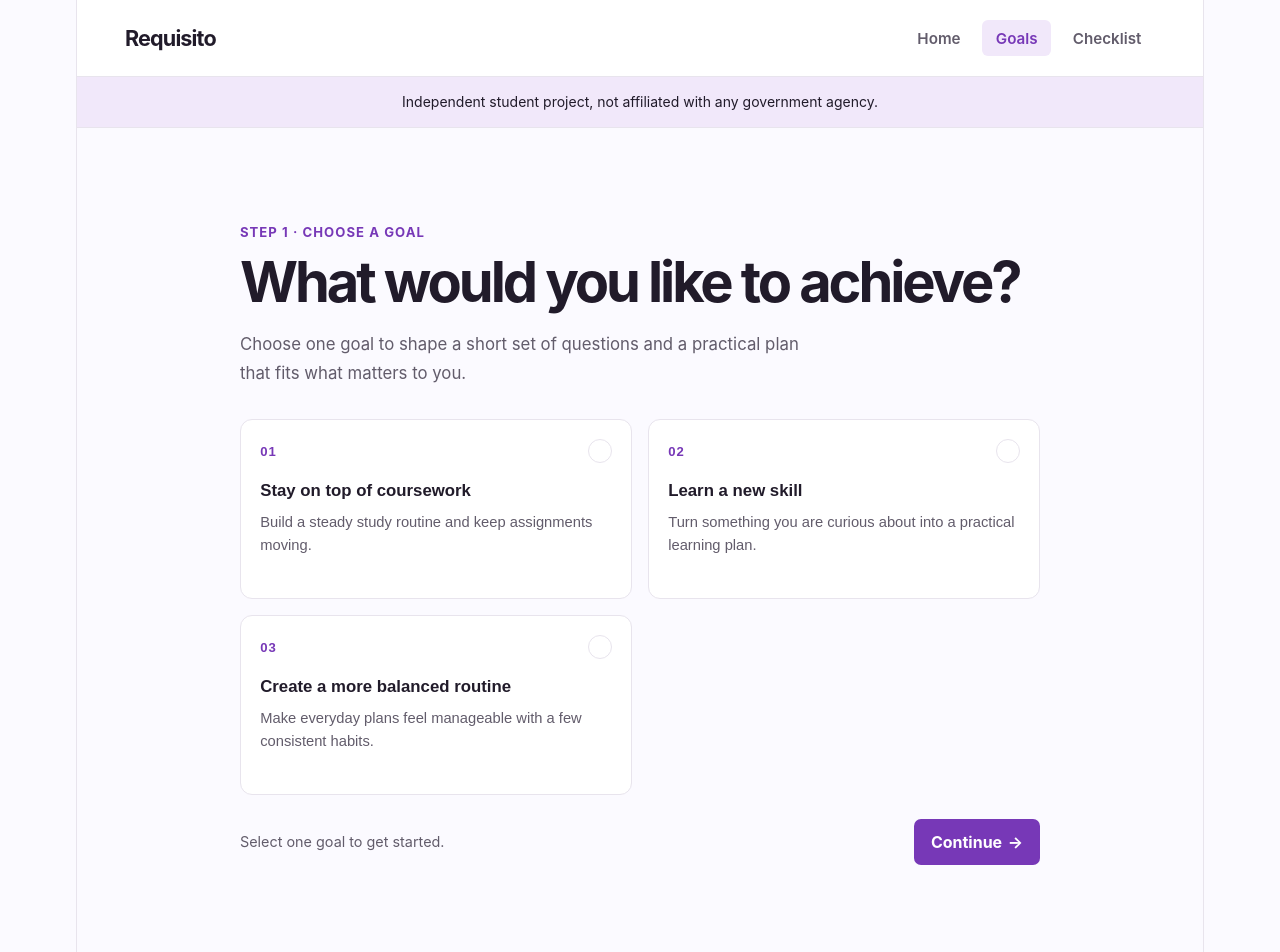
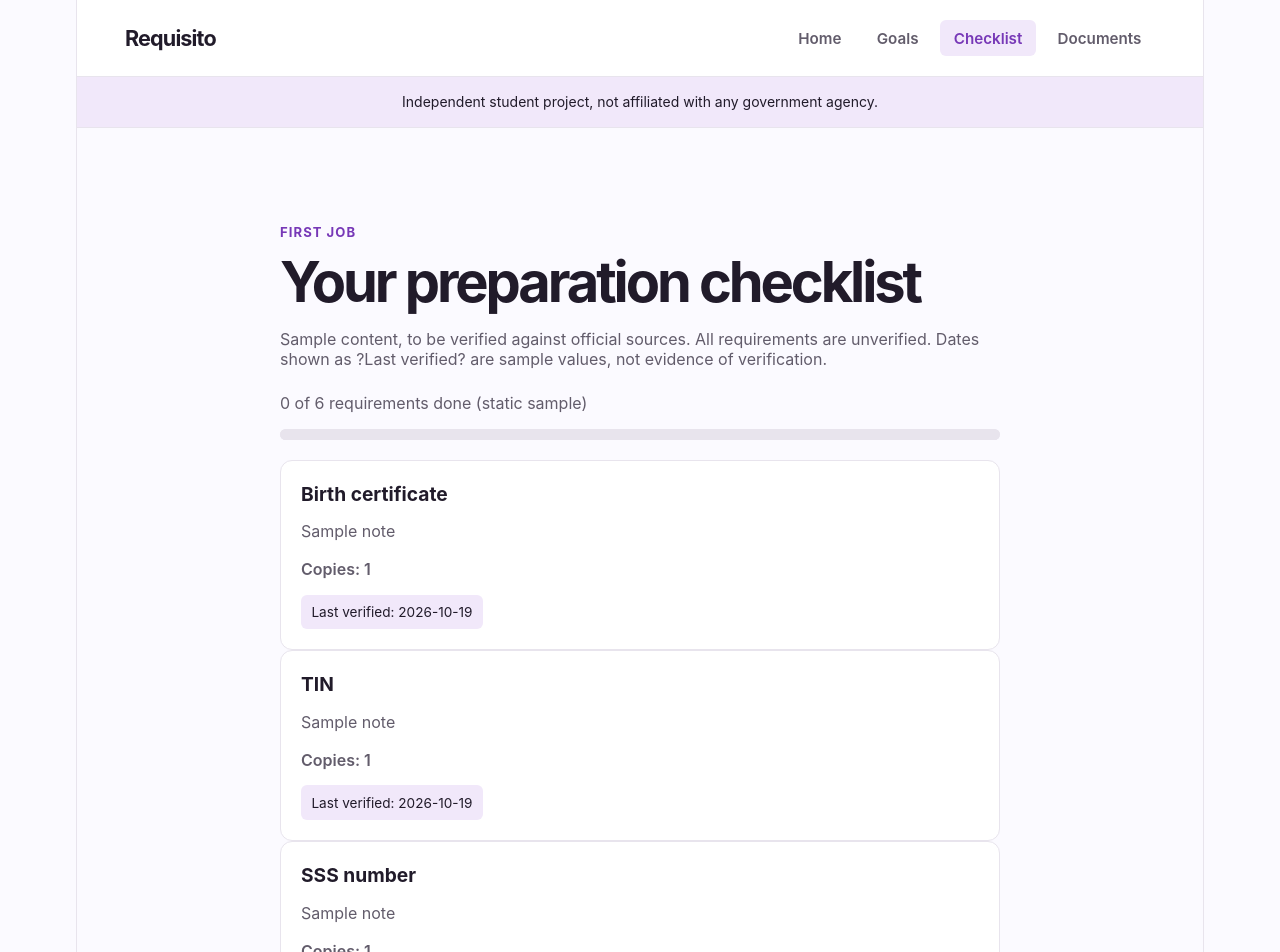
Before and after one commit to UIC-CCS-WEB-DEVELOPMENT-2026-2027/requisito, a React (Vite) app: page /checklist in a window 1280 px wide. Before the commit this address led to /goals. Shown: the top 952 px of the page. Built offline with nearby package versions, Linux system fonts and the light colour scheme.

Commit message:
feat: wire static dashboard checklist and documents pages

```diff
--- a/src/App.jsx
+++ b/src/App.jsx
@@ -1,77 +1,22 @@
-import { useState } from 'react'
-import { Navigate, Route, Routes } from 'react-router-dom'
+import { Route, Routes } from 'react-router-dom'
 import Layout from './components/Layout.jsx'
+import Home from './pages/Home.jsx'
+import Goals from './pages/Goals.jsx'
 import Checklist from './pages/Checklist.jsx'
-import Goals from './pages/Goals.jsx'
-import Home from './pages/Home.jsx'
+import Documents from './pages/Documents.jsx'
+import QuestionFlow from './pages/QuestionFlow.jsx'
 import NotFound from './pages/NotFound.jsx'
-import QuestionFlow from './pages/QuestionFlow.jsx'
 
+// Props: none.
 function App() {
-  const [selectedGoalId, setSelectedGoalId] = useState(null)
-  const [answers, setAnswers] = useState({})
-  const [completedTasks, setCompletedTasks] = useState({})
-  const [questionnaireComplete, setQuestionnaireComplete] = useState(false)
-
-  function selectGoal(goalId) {
-    if (goalId !== selectedGoalId) {
-      setAnswers({})
-      setCompletedTasks({})
-      setQuestionnaireComplete(false)
-    }
-
-    setSelectedGoalId(goalId)
-  }
-
   return (
     <Routes>
       <Route element={<Layout />}>
         <Route path="/" element={<Home />} />
-        <Route
-          path="/goals"
-          element={
-            <Goals selectedGoalId={selectedGoalId} onSelectGoal={selectGoal} />
-          }
-        />
-        <Route
-          path="/questions"
-          element={
-            selectedGoalId ? (
-              <QuestionFlow
-                goalId={selectedGoalId}
-                answers={answers}
-                onAnswersChange={setAnswers}
-                onComplete={() => setQuestionnaireComplete(true)}
-              />
-            ) : (
-              <Navigate replace to="/goals" />
-            )
-          }
-        />
-        <Route
-          path="/checklist"
-          element={
-            selectedGoalId && questionnaireComplete ? (
-              <Checklist
-                goalId={selectedGoalId}
-                answers={answers}
-                completedTasks={completedTasks}
-                onCompletedTasksChange={setCompletedTasks}
-                onStartOver={() => {
-                  setSelectedGoalId(null)
-                  setAnswers({})
-                  setCompletedTasks({})
-                  setQuestionnaireComplete(false)
-                }}
-              />
-            ) : (
-              <Navigate
-                replace
-                to={selectedGoalId ? '/questions' : '/goals'}
-              />
-            )
-          }
-        />
+        <Route path="/goals" element={<Goals />} />
+        <Route path="/checklist" element={<Checklist />} />
+        <Route path="/documents" element={<Documents />} />
+        <Route path="/questions" element={<QuestionFlow />} />
         <Route path="*" element={<NotFound />} />
       </Route>
     </Routes>
--- a/src/components/Layout.jsx
+++ b/src/components/Layout.jsx
@@ -3,6 +3,7 @@ import DisclaimerBanner from './DisclaimerBanner.jsx'
 import Footer from './Footer.jsx'
 import '../App.css'
 
+// Props: none. Shared shell for every route.
 function Layout() {
   return (
     <div className="app-shell">
@@ -21,6 +22,9 @@ function Layout() {
             <NavLink to="/checklist">
               Checklist
             </NavLink>
+            <NavLink to="/documents">
+              Documents
+            </NavLink>
           </nav>
         </div>
       </header>
--- a/src/pages/Checklist.jsx
+++ b/src/pages/Checklist.jsx
@@ -1,105 +1,23 @@
-import { useNavigate } from 'react-router-dom'
-import { getGoal } from '../data/goalFlow.js'
+import RequirementCard from '../components/RequirementCard.jsx'
+import { getRequirementsByGoal } from '../data/helpers.js'
 
-function Checklist({
-  goalId,
-  answers,
-  completedTasks,
-  onCompletedTasksChange,
-  onStartOver,
-}) {
-  const navigate = useNavigate()
-  const goal = getGoal(goalId)
-
-  if (!goal) {
-    return null
-  }
-
-  const completedCount = goal.checklist.filter(
-    (_, index) => completedTasks[index],
-  ).length
-  const progress = (completedCount / goal.checklist.length) * 100
-
+// Props: none. The First Job requirement list comes from helpers.js.
+function Checklist() {
+  const requirements = getRequirementsByGoal(1)
+  const done = requirements.filter((requirement) => requirement.status === 'done').length
   return (
-    <section className="page-content flow-content" aria-labelledby="checklist-title">
-      <p className="eyebrow">Step 3 · Your action plan</p>
-      <h1 id="checklist-title">Your Action Plan</h1>
-      <p className="page-description">
-        A few manageable next steps to help you work toward{' '}
-        <strong>{goal.title.toLowerCase()}</strong>.
-      </p>
-
-      {answers[0] && (
-        <p className="plan-focus">
-          Your focus: <strong>{answers[0]}</strong>
-        </p>
-      )}
-
+    <section className="page-content" aria-labelledby="checklist-title">
+      <p className="eyebrow">First Job</p>
+      <h1 id="checklist-title">Your preparation checklist</h1>
+      <p className="sample-notice">Sample content, to be verified against official sources. All requirements are unverified. Dates shown as ?Last verified? are sample values, not evidence of verification.</p>
       <div className="checklist-progress">
-        <div className="checklist-progress-label">
-          <span>Plan progress</span>
-          <span>
-            {completedCount} of {goal.checklist.length} complete
-          </span>
-        </div>
-        <progress
-          aria-label="Checklist completion progress"
-          max="100"
-          value={progress}
-        />
+        <p>{done} of {requirements.length} requirements done (static sample)</p>
+        <progress aria-label="Sample requirements completion" value={done} max={requirements.length || 1} />
       </div>
-
-      <ul className="checklist-items">
-        {goal.checklist.map((task, index) => {
-          const isComplete = Boolean(completedTasks[index])
-          return (
-            <li
-              className={`checklist-item${isComplete ? ' is-complete' : ''}`}
-              key={task}
-            >
-              <label>
-                <input
-                  checked={isComplete}
-                  onChange={(event) =>
-                    onCompletedTasksChange((currentTasks) => ({
-                      ...currentTasks,
-                      [index]: event.target.checked,
-                    }))
-                  }
-                  type="checkbox"
-                />
-                <span>{task}</span>
-              </label>
-            </li>
-          )
-        })}
-      </ul>
-
-      <div className="flow-actions checklist-actions">
-        <p className="form-message">
-          {completedCount === goal.checklist.length
-            ? 'Everything is checked off. Nice work!'
-            : 'Small steps count. You can update your progress anytime.'}
-        </p>
-        <div className="button-group">
-          <button
-            className="secondary-button"
-            onClick={() => navigate('/questions')}
-            type="button"
-          >
-            Review answers
-          </button>
-          <button
-            className="primary-button"
-            onClick={() => {
-              onStartOver()
-              navigate('/goals')
-            }}
-            type="button"
-          >
-            Start again
-          </button>
-        </div>
+      <div className="sprint-grid">
+        {requirements.map((requirement) => (
+          <RequirementCard key={requirement.id} label={requirement.label} notes={requirement.notes} copies={requirement.copies} sourceUrl={requirement.sourceUrl} lastVerified={requirement.lastVerified} />
+        ))}
       </div>
     </section>
   )
--- /dev/null
+++ b/src/pages/Documents.jsx
@@ -0,0 +1,21 @@
+import DocumentCard from '../components/DocumentCard.jsx'
+import { getDocuments } from '../data/helpers.js'
+
+// Props: none. Document examples come from helpers.js.
+function Documents() {
+  const documents = getDocuments()
+  return (
+    <section className="page-content" aria-labelledby="documents-title">
+      <p className="eyebrow">Sample tracker</p>
+      <h1 id="documents-title">Your documents</h1>
+      <p className="sample-notice">Fictional document examples only. Issue dates and valid/expiring statuses are sample values, not real records or calculated expiry dates.</p>
+      <div className="sprint-grid">
+        {documents.map((document) => (
+          <DocumentCard key={document.id} type={document.type} issueDate={document.issueDate} status={document.status} />
+        ))}
+      </div>
+    </section>
+  )
+}
+
+export default Documents
--- a/src/pages/Goals.jsx
+++ b/src/pages/Goals.jsx
@@ -1,76 +1,21 @@
-import { useState } from 'react'
-import { useNavigate } from 'react-router-dom'
-import { goals } from '../data/goalFlow.js'
+import { Link } from 'react-router-dom'
+import GoalCard from '../components/GoalCard.jsx'
+import { getGoals } from '../data/helpers.js'
 
-function Goals({ selectedGoalId, onSelectGoal }) {
-  const [showSelectionError, setShowSelectionError] = useState(false)
-  const navigate = useNavigate()
-
-  function continueToQuestions() {
-    if (!selectedGoalId) {
-      setShowSelectionError(true)
-      return
-    }
-
-    setShowSelectionError(false)
-    navigate('/questions')
-  }
-
+// Props: none. Goal data comes from helpers.js.
+function Goals() {
+  const goals = getGoals()
   return (
-    <section className="page-content flow-content" aria-labelledby="goals-title">
-      <p className="eyebrow">Step 1 · Choose a goal</p>
-      <h1 id="goals-title">What would you like to achieve?</h1>
-      <p className="page-description">
-        Choose one goal to shape a short set of questions and a practical plan
-        that fits what matters to you.
-      </p>
-
-      <div className="goal-grid" role="group" aria-label="Available goals">
-        {goals.map((goal, index) => {
-          const selected = selectedGoalId === goal.id
-          return (
-            <button
-              key={goal.id}
-              aria-pressed={selected}
-              className={`goal-card${selected ? ' is-selected' : ''}`}
-              onClick={() => {
-                onSelectGoal(goal.id)
-                setShowSelectionError(false)
-              }}
-              type="button"
-            >
-              <span className="goal-card-topline">
-                <span className="goal-number">0{index + 1}</span>
-                <span aria-hidden="true" className="selection-indicator">
-                  {selected ? '✓' : ''}
-                </span>
-              </span>
-              <span className="goal-card-title">{goal.title}</span>
-              <span className="goal-card-description">{goal.description}</span>
-            </button>
-          )
-        })}
-      </div>
-
-      <div className="flow-actions">
-        <p
-          aria-live="polite"
-          className="form-message"
-          role={showSelectionError ? 'alert' : undefined}
-        >
-          {showSelectionError
-            ? 'Choose a goal before continuing.'
-            : selectedGoalId
-              ? 'You can change your choice at any time.'
-              : 'Select one goal to get started.'}
-        </p>
-        <button
-          className="primary-button"
-          onClick={continueToQuestions}
-          type="button"
-        >
-          Continue <span aria-hidden="true">→</span>
-        </button>
+    <section className="page-content" aria-labelledby="goals-title">
+      <p className="eyebrow">Preparation goals</p>
+      <h1 id="goals-title">Choose your next step.</h1>
+      <p className="page-description">Start with First Job and explore its sample requirements.</p>
+      <div className="sprint-grid">
+        {goals.map((goal) => (
+          <Link className="goal-card-link" to="/checklist" key={goal.id}>
+            <GoalCard title={goal.title} description={goal.description} stepsCount={goal.stepsCount} />
+          </Link>
+        ))}
       </div>
     </section>
   )
--- a/src/pages/Home.jsx
+++ b/src/pages/Home.jsx
@@ -1,17 +1,21 @@
 import { Link } from 'react-router-dom'
+import SummaryCard from '../components/SummaryCard.jsx'
+import { getSummaryCounts } from '../data/helpers.js'
 
+// Props: none. Summary data comes from helpers.js.
 function Home() {
+  const counts = getSummaryCounts()
   return (
     <section className="page-content" aria-labelledby="home-title">
       <p className="eyebrow">Welcome to Requisito</p>
-      <h1 id="home-title">Make room for what matters.</h1>
-      <p className="page-description">
-        Choose a goal, answer a few quick questions, and turn your intention
-        into a clear next-step checklist.
-      </p>
-      <Link className="return-link" to="/goals">
-        Choose a goal <span aria-hidden="true">→</span>
-      </Link>
+      <h1 id="home-title">Your first job, one step at a time.</h1>
+      <p className="page-description">Explore a sample preparation checklist and document tracker.</p>
+      <div className="summary-grid">
+        <SummaryCard title="Goals" value={counts.goals} description="Available preparation goals" />
+        <SummaryCard title="Requirements done" value={counts.requirementsDone} description="Completed requirements in the sample data" />
+        <SummaryCard title="Documents expiring" value={counts.documentsExpiring} description="Sample documents marked as expiring" />
+      </div>
+      <Link className="return-link" to="/goals">Explore goals</Link>
     </section>
   )
 }
--- a/src/pages/NotFound.jsx
+++ b/src/pages/NotFound.jsx
@@ -1,5 +1,6 @@
 import { Link } from 'react-router-dom'
 
+// Props: none.
 function NotFound() {
   return (
     <section className="page-content" aria-labelledby="not-found-title">
--- a/src/pages/QuestionFlow.jsx
+++ b/src/pages/QuestionFlow.jsx
@@ -1,119 +1,8 @@
-import { useState } from 'react'
-import { useNavigate } from 'react-router-dom'
-import { getGoal } from '../data/goalFlow.js'
+import { Navigate } from 'react-router-dom'
 
-function QuestionFlow({ goalId, answers, onAnswersChange, onComplete }) {
-  const [questionIndex, setQuestionIndex] = useState(0)
-  const [showAnswerError, setShowAnswerError] = useState(false)
-  const navigate = useNavigate()
-  const goal = getGoal(goalId)
-
-  if (!goal) {
-    return null
-  }
-
-  const question = goal.questions[questionIndex]
-  const progress = ((questionIndex + 1) / goal.questions.length) * 100
-  const isLastQuestion = questionIndex === goal.questions.length - 1
-
-  function goForward() {
-    if (!answers[questionIndex]) {
-      setShowAnswerError(true)
-      return
-    }
-
-    setShowAnswerError(false)
-    if (isLastQuestion) {
-      onComplete()
-      navigate('/checklist')
-      return
-    }
-
-    setQuestionIndex((currentIndex) => currentIndex + 1)
-  }
-
-  function goBack() {
-    setShowAnswerError(false)
-    if (questionIndex === 0) {
-      navigate('/goals')
-      return
-    }
-
-    setQuestionIndex((currentIndex) => currentIndex - 1)
-  }
-
-  return (
-    <section
-      className="page-content flow-content question-content"
-      aria-labelledby="question-title"
-    >
-      <p className="eyebrow">Step 2 · A little more about your goal</p>
-      <h1 id="question-title">{goal.title}</h1>
-      <div
-        aria-label={`Question ${questionIndex + 1} of ${goal.questions.length}`}
-        className="question-progress"
-      >
-        <div className="question-progress-label">
-          <span>Question {questionIndex + 1} of {goal.questions.length}</span>
-          <span>{Math.round(progress)}%</span>
-        </div>
-        <progress
-          aria-label="Questionnaire progress"
-          max="100"
-          value={progress}
-        />
-      </div>
-
-      <fieldset className="question-fieldset">
-        <legend>{question.text}</legend>
-        <div className="answer-list">
-          {question.options.map((option) => (
-            <label
-              className={`answer-option${answers[questionIndex] === option ? ' is-selected' : ''}`}
-              key={option}
-            >
-              <input
-                checked={answers[questionIndex] === option}
-                name={`question-${questionIndex}`}
-                onChange={() => {
-                  onAnswersChange((currentAnswers) => ({
-                    ...currentAnswers,
-                    [questionIndex]: option,
-                  }))
-                  setShowAnswerError(false)
-                }}
-                type="radio"
-                value={option}
-              />
-              <span className="radio-mark" aria-hidden="true" />
-              <span>{option}</span>
-            </label>
-          ))}
-        </div>
-      </fieldset>
-
-      <div className="flow-actions question-actions">
-        <p
-          aria-live="polite"
-          className="form-message"
-          role={showAnswerError ? 'alert' : undefined}
-        >
-          {showAnswerError
-            ? 'Select an answer before continuing.'
-            : 'Your answers help shape a manageable action plan.'}
-        </p>
-        <div className="button-group">
-          <button className="secondary-button" onClick={goBack} type="button">
-            ← Back
-          </button>
-          <button className="primary-button" onClick={goForward} type="button">
-            {isLastQuestion ? 'Generate checklist' : 'Next'}
-            {!isLastQuestion && <span aria-hidden="true"> →</span>}
-          </button>
-        </div>
-      </div>
-    </section>
-  )
+// Props: none. Preserve old links after switching to the Week 2 static sprint.
+function QuestionFlow() {
+  return <Navigate replace to="/checklist" />
 }
 
 export default QuestionFlow
```
Also changed, not shown: 1 other file (tests, documents, lock files or other folders).
